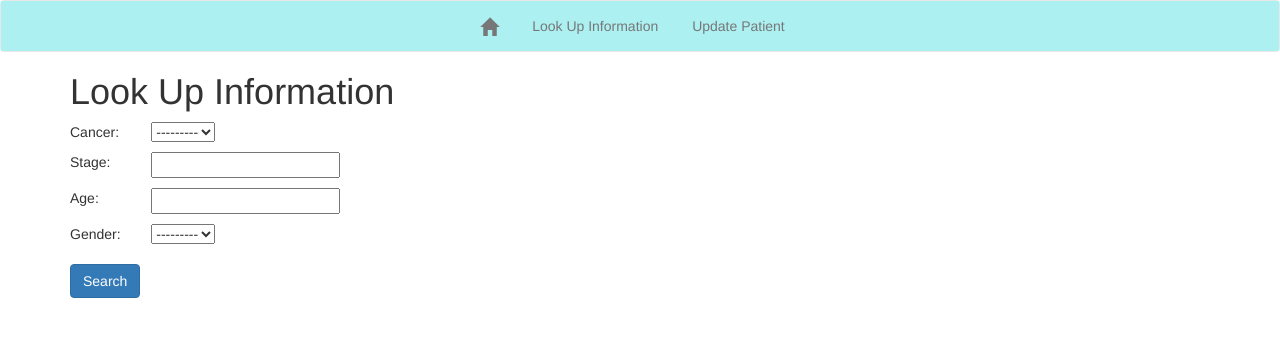
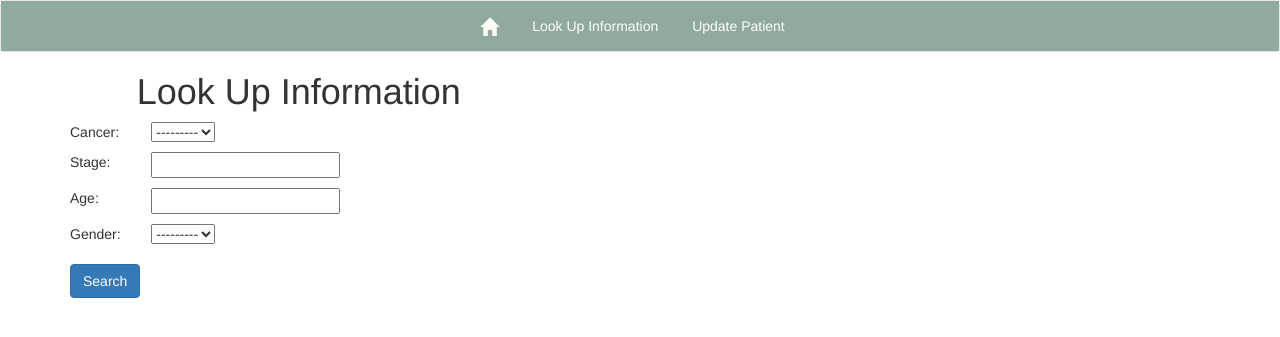
Before and after one commit to mwchen/6872-cancerprognosis, a Django app: page /lookup/ in a window 1280 px wide. Shown: the top 337 px of the page. Run offline with Django 3.2, Linux system fonts and the light colour scheme; data that the repository does not hold is empty; some libraries are stand-ins or nearby versions.

Commit message:
changed some CSS coloring and the styling of navbar

```diff
--- a/cancerPrognosis/progApp/static/progApp/general.css
+++ b/cancerPrognosis/progApp/static/progApp/general.css
@@ -18,8 +18,12 @@
 	vertical-align:top;
 }
 
+.navbar-default .navbar-nav > li > a {
+  color: #FCFFF5;
+}
+
 .container-fluid{
-	background-color: #ACF0F2;
+	background-color: #91AA9D;
 	background-image: none;
 }
 
--- a/cancerPrognosis/progApp/static/progApp/lookup.css
+++ b/cancerPrognosis/progApp/static/progApp/lookup.css
@@ -1,3 +1,23 @@
+h1 {
+	text-align:center;
+}
+
 ul {
 	list-style-type: none;
 }
+
+#button-div {
+	/*text-align: center;*/
+}
+
+.field-heading {
+	display:inline;
+}
+
+.field-text {
+	display:inline;
+}
+
+#results-container {
+	border-left: 1px #333;
+}
```
Also changed, not shown: cancerPrognosis/progApp/templates/progApp/index.html (+7 -9 lines).
